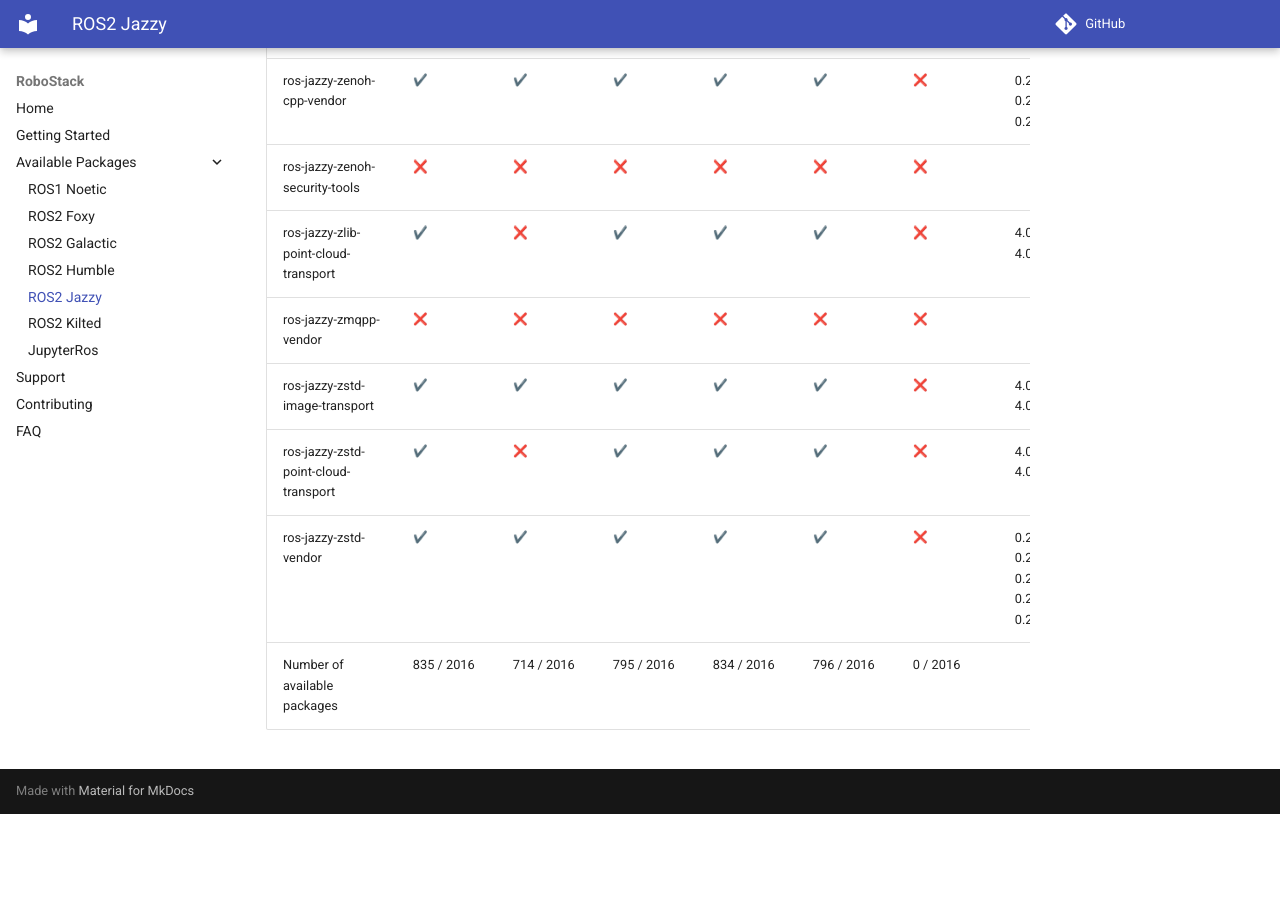
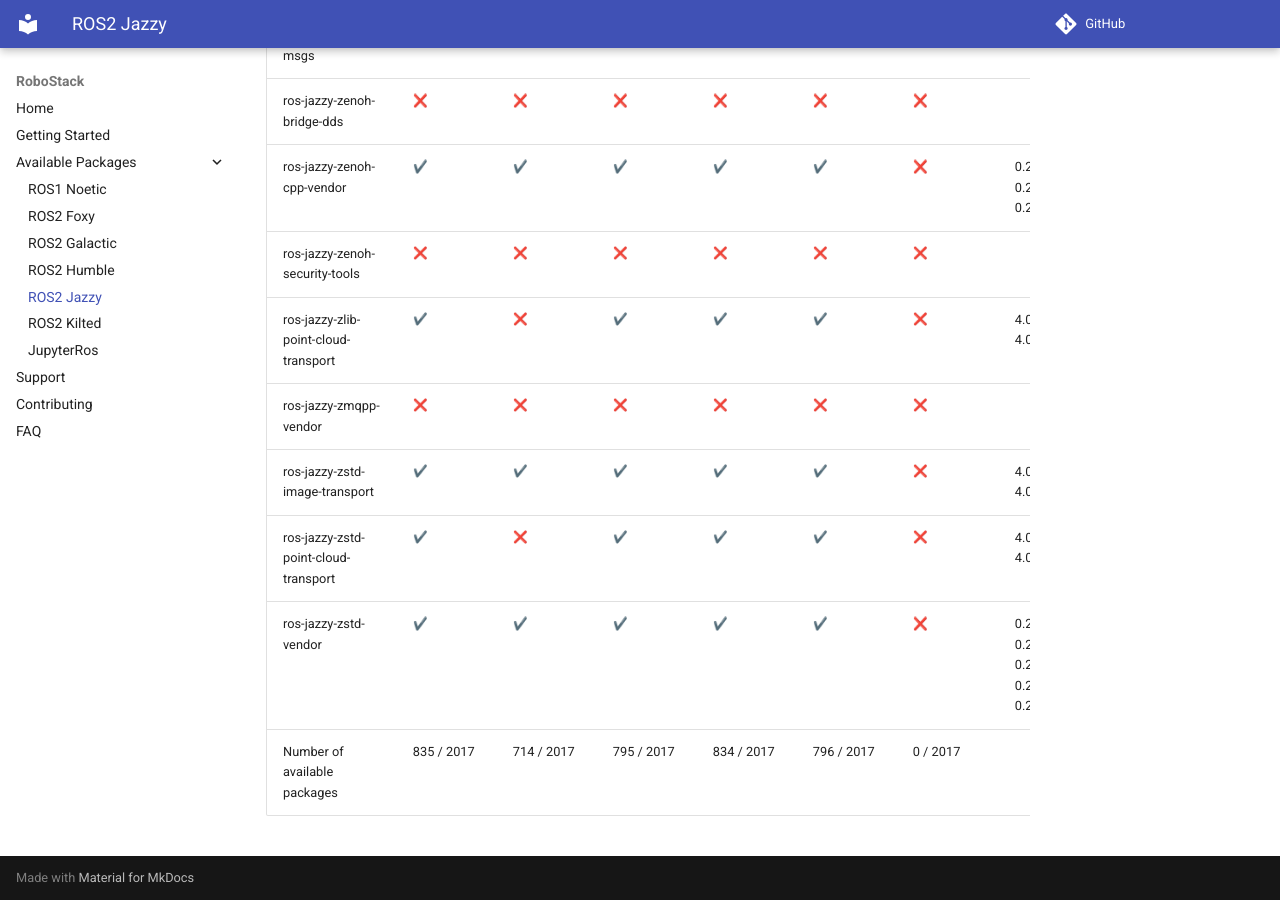
Before and after one commit to RoboStack/robostack.github.io, an MkDocs documentation site: the page built from docs/jazzy.md, in a window 1280 px wide and 900 px high, scrolled down 166142 px. Built offline with MkDocs 1.6.1 and Material for MkDocs 9.7.7, drawn with Linux system fonts in a browser that asks for light colours; emoji names are drawn with the system emoji font; comment, search, counter and statistics services are not loaded; before the commit the page ends 166956 px from its top, so only the background shows below that; some of the changed text lies outside the part shown.

Commit message:
Update tables

```diff
--- a/docs/jazzy.md
+++ b/docs/jazzy.md
@@ -2016,4 +2017,4 @@
 | ros-jazzy-zstd-image-transport | :heavy_check_mark: { data-sort='1' } | :heavy_check_mark: { data-sort='1' } | :heavy_check_mark: { data-sort='1' } | :heavy_check_mark: { data-sort='1' } | :heavy_check_mark: { data-sort='1' } | :x: { data-sort='0' } | 4.0.3, 4.0.4, 4.0.5, 4.0.6  |
 | ros-jazzy-zstd-point-cloud-transport | :heavy_check_mark: { data-sort='1' } | :x: { data-sort='0' } | :heavy_check_mark: { data-sort='1' } | :heavy_check_mark: { data-sort='1' } | :heavy_check_mark: { data-sort='1' } | :x: { data-sort='0' } | 4.0.1, 4.0.2, 4.0.3  |
 | ros-jazzy-zstd-vendor | :heavy_check_mark: { data-sort='1' } | :heavy_check_mark: { data-sort='1' } | :heavy_check_mark: { data-sort='1' } | :heavy_check_mark: { data-sort='1' } | :heavy_check_mark: { data-sort='1' } | :x: { data-sort='0' } | 0.26.3, 0.26.6, 0.26.7, 0.26.8, 0.26.9  |
-| Number of available packages |  835 / 2016 | 714 / 2016 | 795 / 2016 | 834 / 2016 | 796 / 2016 | 0 / 2016 |
+| Number of available packages |  835 / 2017 | 714 / 2017 | 795 / 2017 | 834 / 2017 | 796 / 2017 | 0 / 2017 |
```
Also changed, not shown: other parts of docs/jazzy.md (+1 -0 lines).
